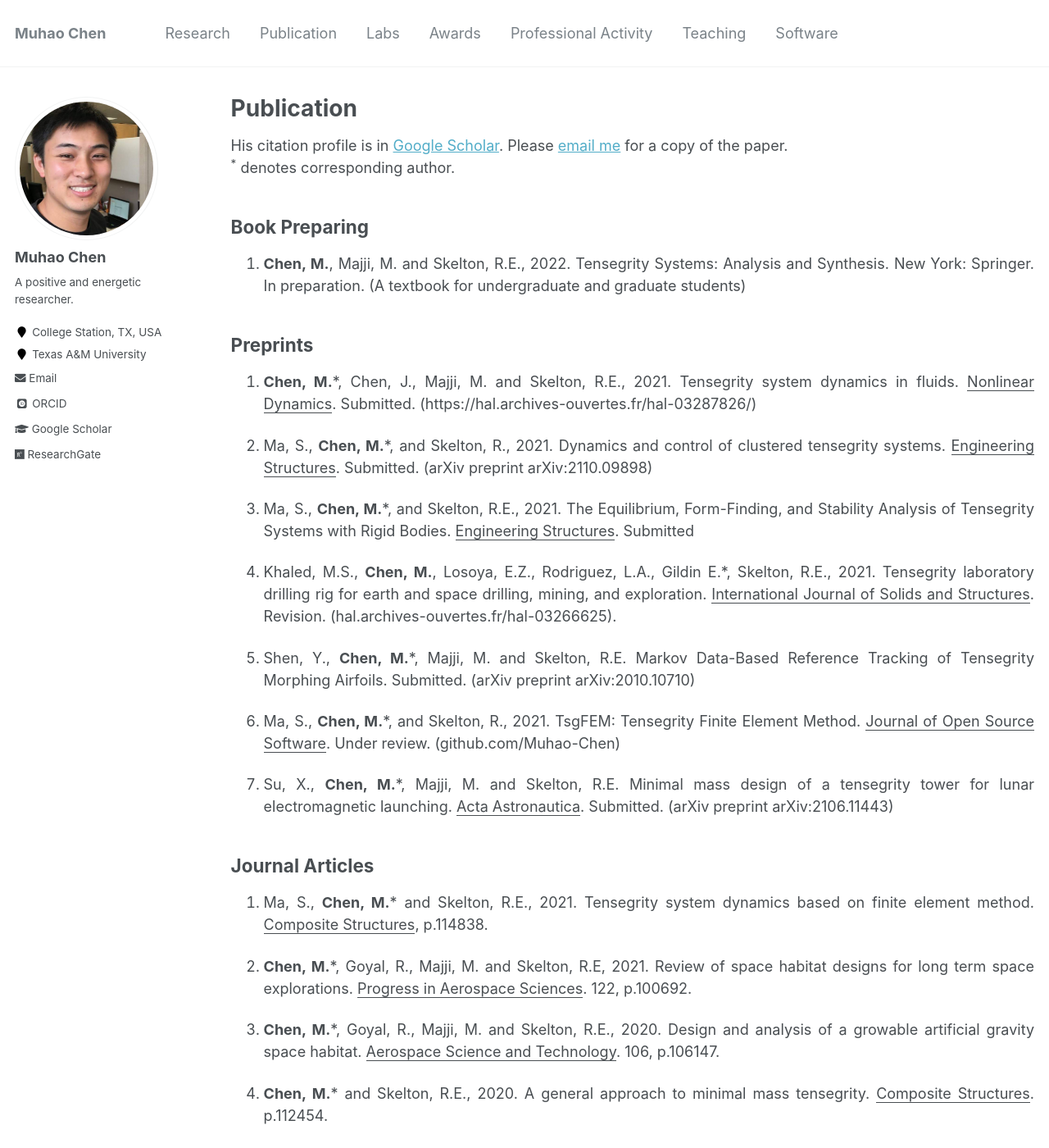
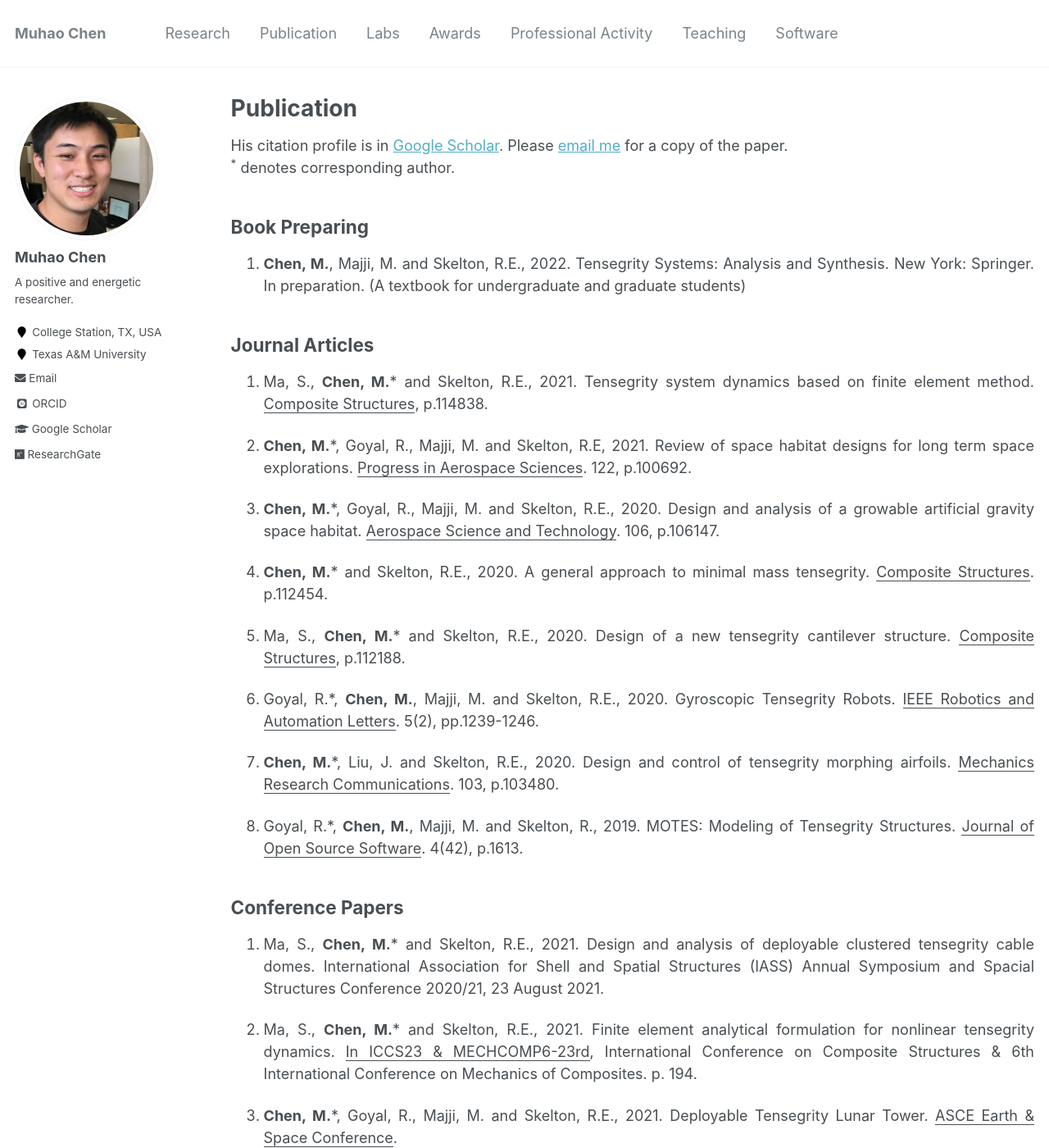
Before and after one commit to Muhao-Chen/muhao-chen.github.io, a Jekyll site: the page built from _pages/publication.md, in a window 1280 px wide and 1400 px high. Shown: the whole window at 82% size. Built offline with Jekyll 4.4.1, drawn with Linux system fonts in a browser that asks for light colours; some web fonts are replaced; some of the changed text lies outside the part shown.

Commit message:
Update publication.md

```diff
--- a/_pages/publication.md
+++ b/_pages/publication.md
@@ -14,25 +14,6 @@ His citation profile is in [Google Scholar](https://scholar.google.com/citations
 
 ## Book Preparing
 1. **Chen, M.**, Majji, M. and Skelton, R.E., 2022. Tensegrity Systems: Analysis and Synthesis. New York: Springer. In preparation. (A textbook for undergraduate and graduate students)
-
-
-
-## Preprints
-1. **Chen, M.***, Chen, J., Majji, M. and Skelton, R.E., 2021. Tensegrity system dynamics in fluids. <u>Nonlinear Dynamics</u>. Submitted. (https://hal.archives-ouvertes.fr/hal-03287826/)
-
-1. Ma, S., **Chen, M.***, and Skelton, R., 2021. Dynamics and control of clustered tensegrity systems. <u>Engineering Structures</u>. Submitted. (arXiv preprint arXiv:2110.09898)
-
-1. Ma, S., **Chen, M.***, and Skelton, R.E., 2021. The Equilibrium, Form-Finding, and Stability Analysis of Tensegrity Systems with Rigid Bodies. <u>Engineering Structures</u>. Submitted
-
-1. Khaled, M.S., **Chen, M.**, Losoya, E.Z., Rodriguez, L.A., Gildin E.*, Skelton, R.E., 2021. Tensegrity laboratory drilling rig for earth and space drilling, mining, and exploration. <u>International Journal of Solids and Structures</u>. Revision. (hal.archives-ouvertes.fr/hal-03266625).
-
-1. Shen, Y., **Chen, M.***, Majji, M. and Skelton, R.E. Markov Data-Based Reference Tracking of Tensegrity Morphing Airfoils. Submitted. (arXiv preprint arXiv:2010.10710)
-
-1. Ma, S., **Chen, M.***, and Skelton, R., 2021. TsgFEM: Tensegrity Finite Element Method. <u>Journal of Open Source Software</u>. Under review. (github.com/Muhao-Chen)
-
-1. Su, X., **Chen, M.***, Majji, M. and Skelton, R.E. Minimal mass design of a tensegrity tower for lunar electromagnetic launching. <u>Acta Astronautica</u>. Submitted. (arXiv preprint arXiv:2106.11443)
-
-
 
 
 ## Journal Articles
```
Also changed, not shown: other parts of _pages/publication.md (+16 -0 lines).
